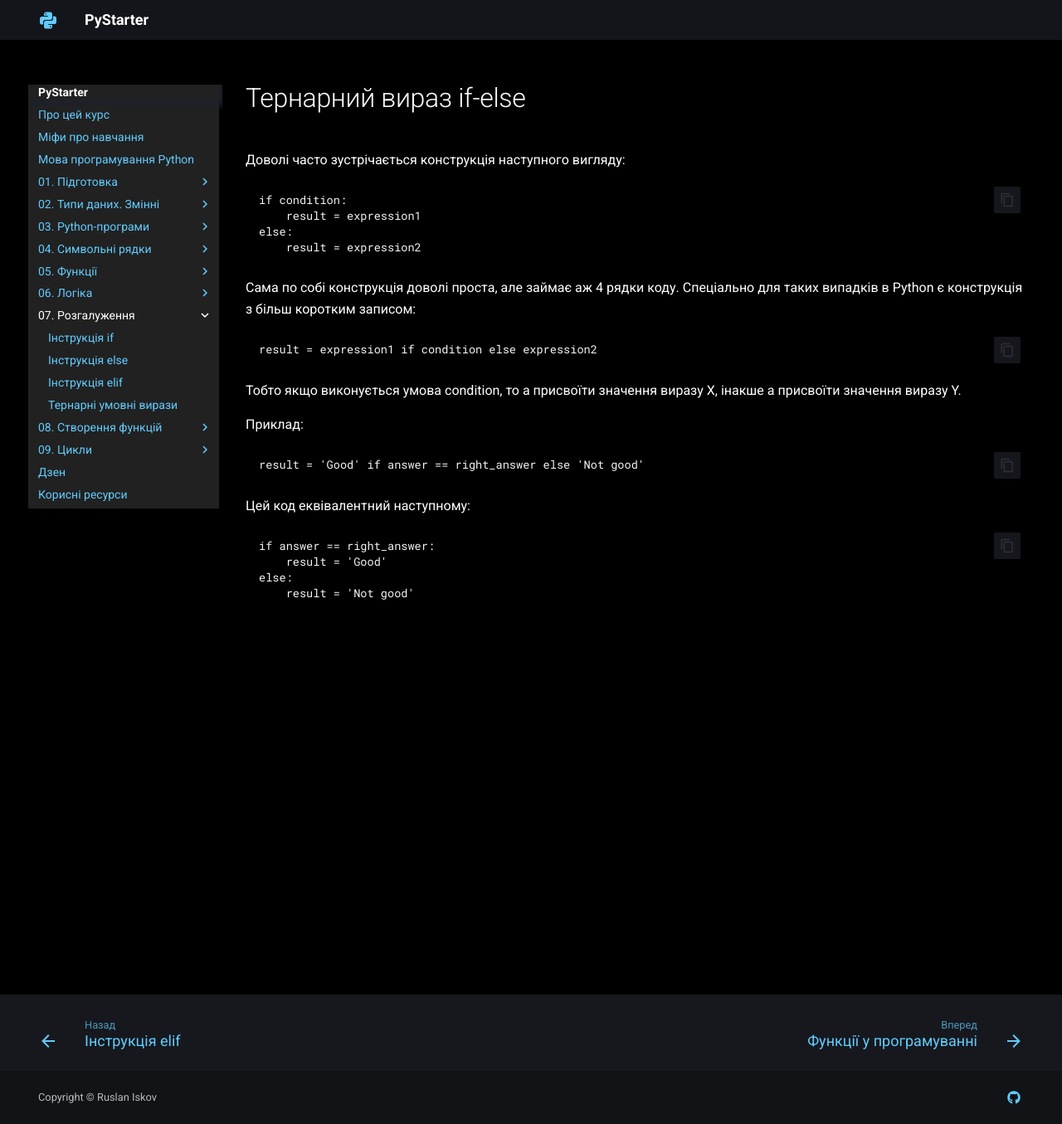
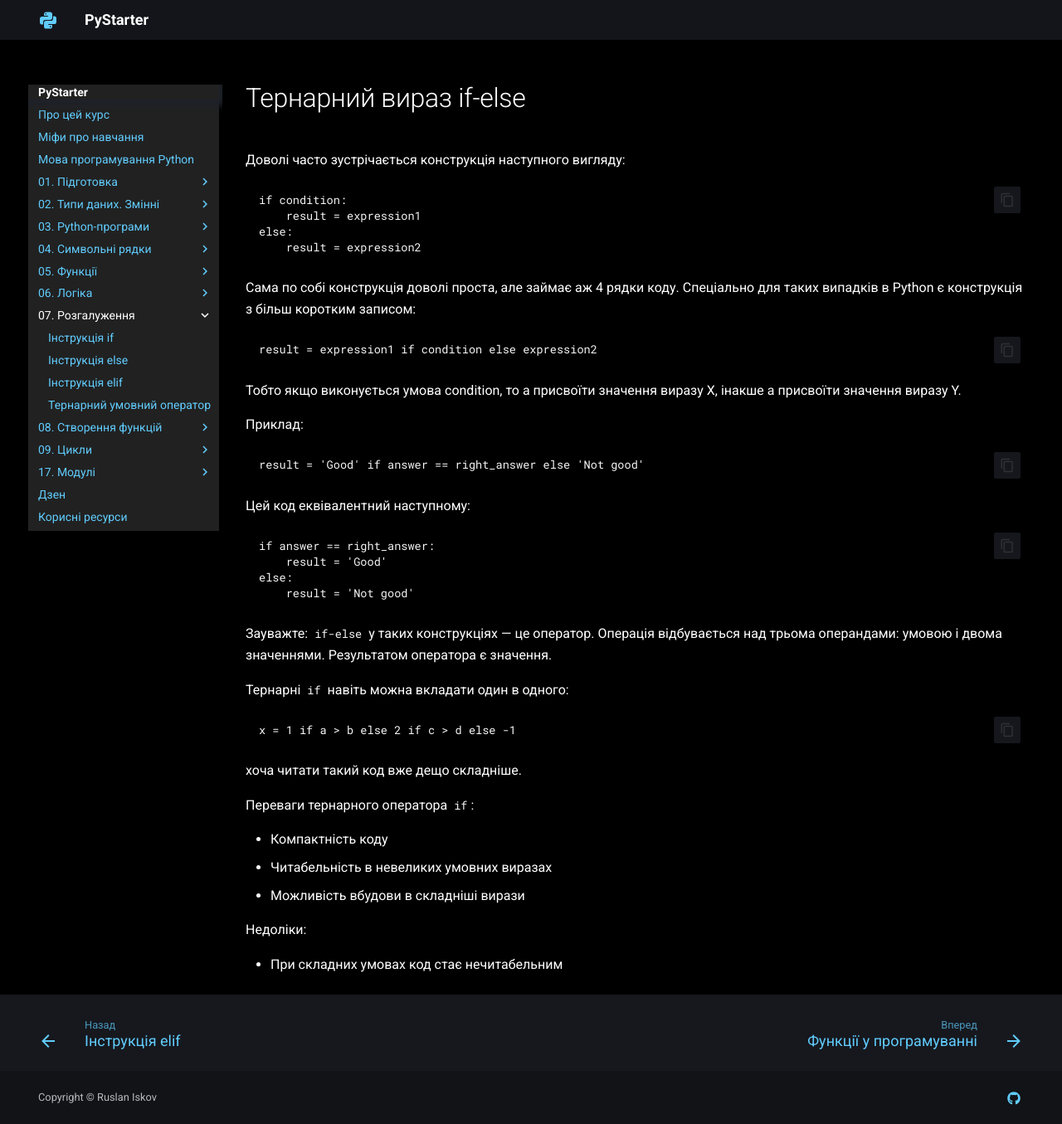
Before and after one commit to ruslan-rv-ua/PyStarter, an MkDocs documentation site: the page built from docs/if/ternar_if.md, in a window 1280 px wide and 1355 px high. Shown: the whole window at 83% size. Built offline with MkDocs 1.6.1 and Material for MkDocs 9.7.7, drawn with Linux system fonts in a browser that asks for light colours.

Commit message:
2023-11-16

```diff
--- a/docs/if/ternar_if.md
+++ b/docs/if/ternar_if.md
@@ -32,3 +32,23 @@ hide:
 		result = 'Good'
 	else:
 		result = 'Not good'
+
+Зауважте: `if-else` у таких конструкціях — це оператор.
+Операція відбувається над трьома операндами: умовою і двома значеннями.
+Результатом оператора є значення.
+
+Тернарні `if` навіть можна вкладати один в одного:
+
+	x = 1 if a > b else 2 if c > d else -1
+
+хоча читати такий код вже дещо складніше.
+
+Переваги тернарного оператора `if`:
+
+- Компактність коду
+- Читабельність в невеликих умовних виразах
+- Можливість вбудови в складніші вирази
+
+Недоліки:
+
+- При складних умовах код стає нечитабельним
--- a/mkdocs.yml
+++ b/mkdocs.yml
@@ -10,15 +10,6 @@ strict: true
 
 # site_dir: '.\docs'
 # docs_dir: '.\source'
-
-
-
-
-# Repository
-#repo_name: 'winter design school'
-#repo_url: 'http://ruslan.rv.ua/winter_design_school/'
-# remote_branch: master
-
 
 # Copyright
 copyright: "Copyright &copy; Ruslan Iskov <ruslan.rv.ua@gmail.com>"
@@ -145,24 +136,24 @@ nav:
     - Інструкція if: if/if_statement.md
     - Інструкція else: if/else_statement.md
     - Інструкція elif: if/elif_statement.md
-    - Тернарні умовні вирази: if/ternar_if.md
+    - Тернарний умовний оператор: if/ternar_if.md
   - 08. Створення функцій:
     - Функції у програмуванні: functions_def/functions_explained.md
     - Визначення функцій: functions_def/functions_def.md
     - Параметри і аргументи: functions_def/functions_params.md
     - Повернення значень: functions_def/functions_return.md
     - Іменування функцій: functions_def/functions_naming.md
-    # - Локальні та глобальні змінні: functions_def/local_global_vars.md
+    - Локальні та глобальні змінні: functions_def/local_global_vars.md
   - 09. Цикли:
     - Цикли у програмуванні: loop_while/loops.md
-  #   - Інструкція while: loop_while/while.md
-  #   - Синтаксичний цукор: loop_while/syntactic_sugar.md
-  #   - Прийоми використання циклів: loop_while/usage.md
+    - Інструкція while: loop_while/while.md
+    - Синтаксичний цукор: loop_while/syntax_sugar.md
+    - Прийоми використання циклів: loop_while/usage.md
   # - 10. Послідовності:
   #   - Тип даних list: sequences/list.md
   #   - Тип даних tuple: sequences/tuple.md
-  #   - Вкладені структури даних: sequences/complex_structures.md
-  #   - Послідовності в Python: sequences/sequences.md
+    # - Вкладені структури даних: sequences/complex_structures.md
+    # - Послідовності в Python: sequences/sequences.md
   # - 11. Об'єкти в Python:
   #   - Об'єкти і змінні: objects/objects_and_vars.md
   #   - Мутабельність: objects/mutability.md
@@ -188,11 +179,11 @@ nav:
   #   - Кодування текстової інформації: text_files/unicode.md
   #   - Текстові файли: text_files/open_close_flush.md
   #   - Читання і запис текстових файлів: text_files/read_write.md
-  # - 17. Модулі:
-  #   - Модулі в Python: modules/modules.md
+  - 17. Модулі:
+    - Модулі в Python: modules/modules.md
   #   - Використання модулів: modules/module_usage.md
   #   - Створення модулів: modules/module_composing.md
-  #   # - math: modules/math_module.md
+    # - math: modules/math_module.md
   #   - Модуль random: modules/random_module.md
   #   - Модуль pprint: modules/pprint_module.md
   - Дзен: zen.md
```
Also changed, not shown: docs/functions_def/local_global_vars.md (+1 -1 lines), docs/if/problems/problem_if_07_salary_bonus_solution.py (+6 -6 lines), docs/loop_while/syntax_sugar.md (renamed from docs/loop_while/syntactic_sugar.md, +1 -4 lines), docs/loop_while/usage.md (+0 -4 lines), docs/loop_while/while.md (+1 -6 lines).
